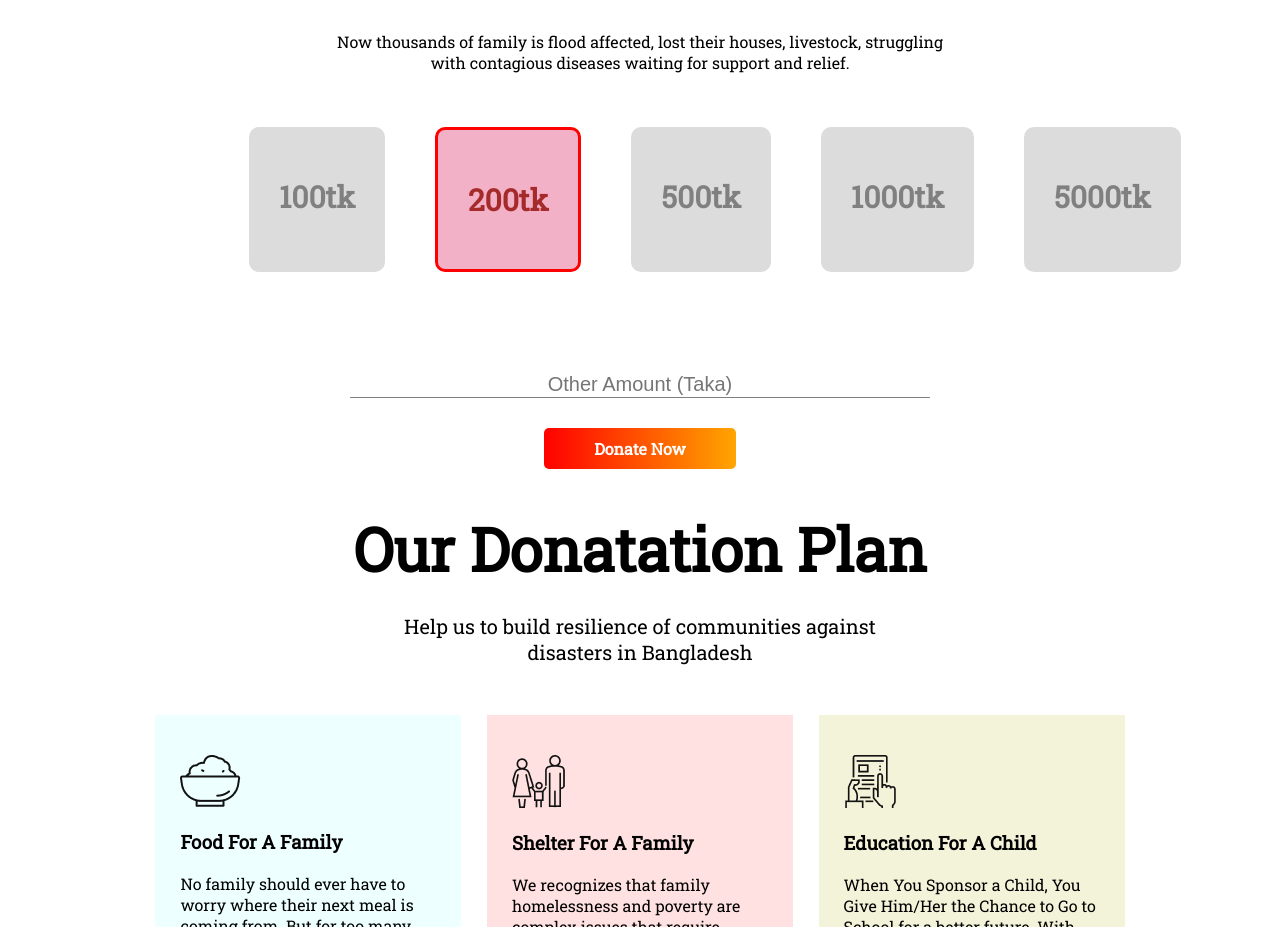
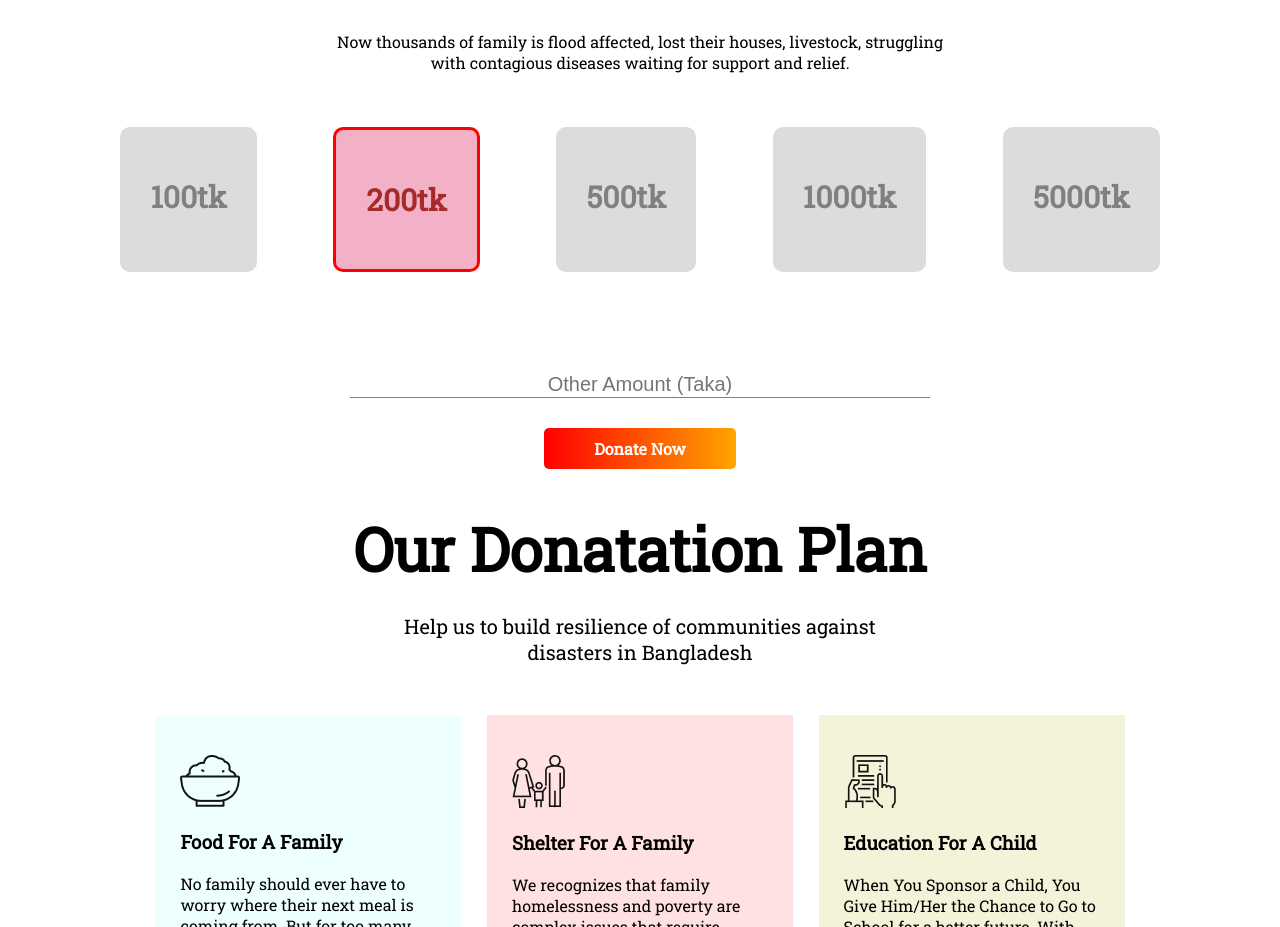
Before and after one commit to tazbirristy/donate-today, a plain HTML site: page index.html in a window 1280 px wide. Shown: the part 800-1727 px from the top of the page. Drawn offline with Linux system fonts and the light colour scheme.

Commit message:
alignment

```diff
--- a/donate-today-styles.css
+++ b/donate-today-styles.css
@@ -43,9 +43,7 @@ h1 {
 
 .amount {
     display: flex;
-    justify-content: space-between;
-    margin: 0 auto;
-    width: 65%;
+    justify-content: center;
     color: gray;
     margin-bottom: 60px;
 
```
